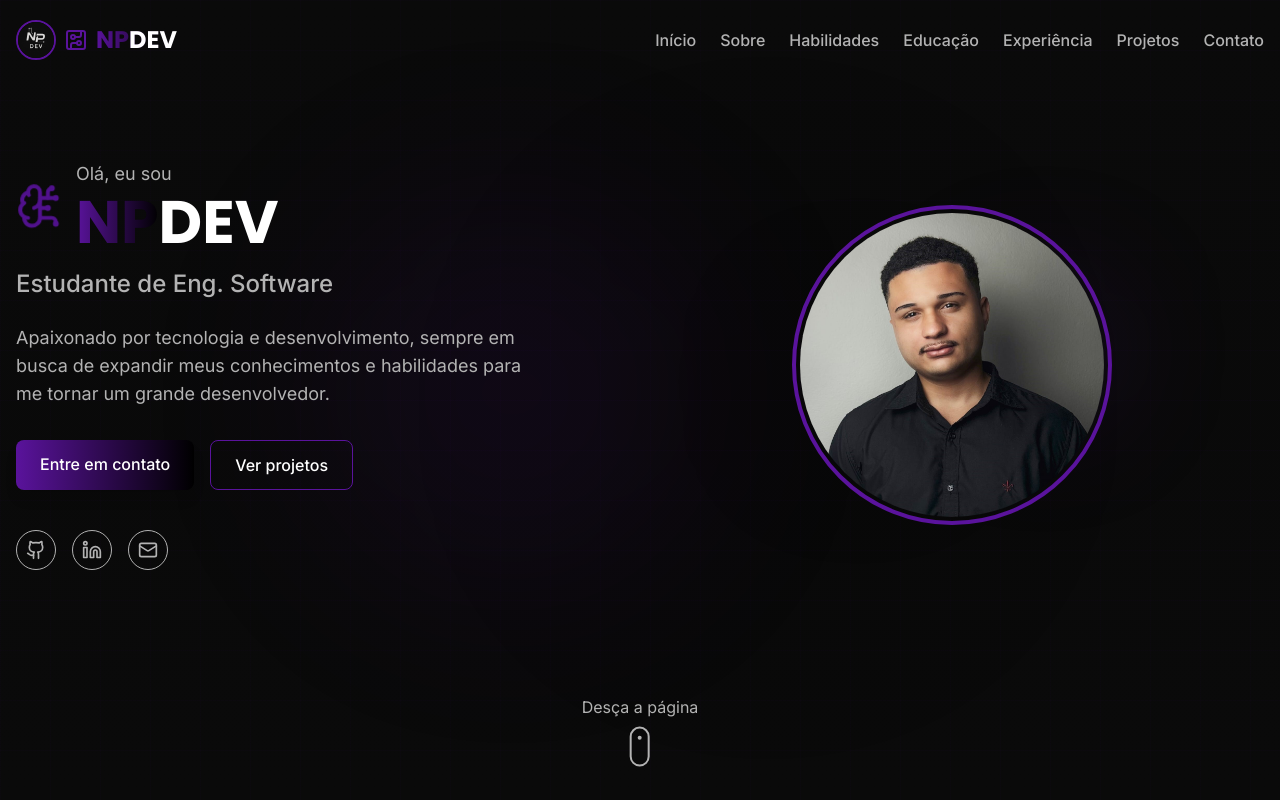
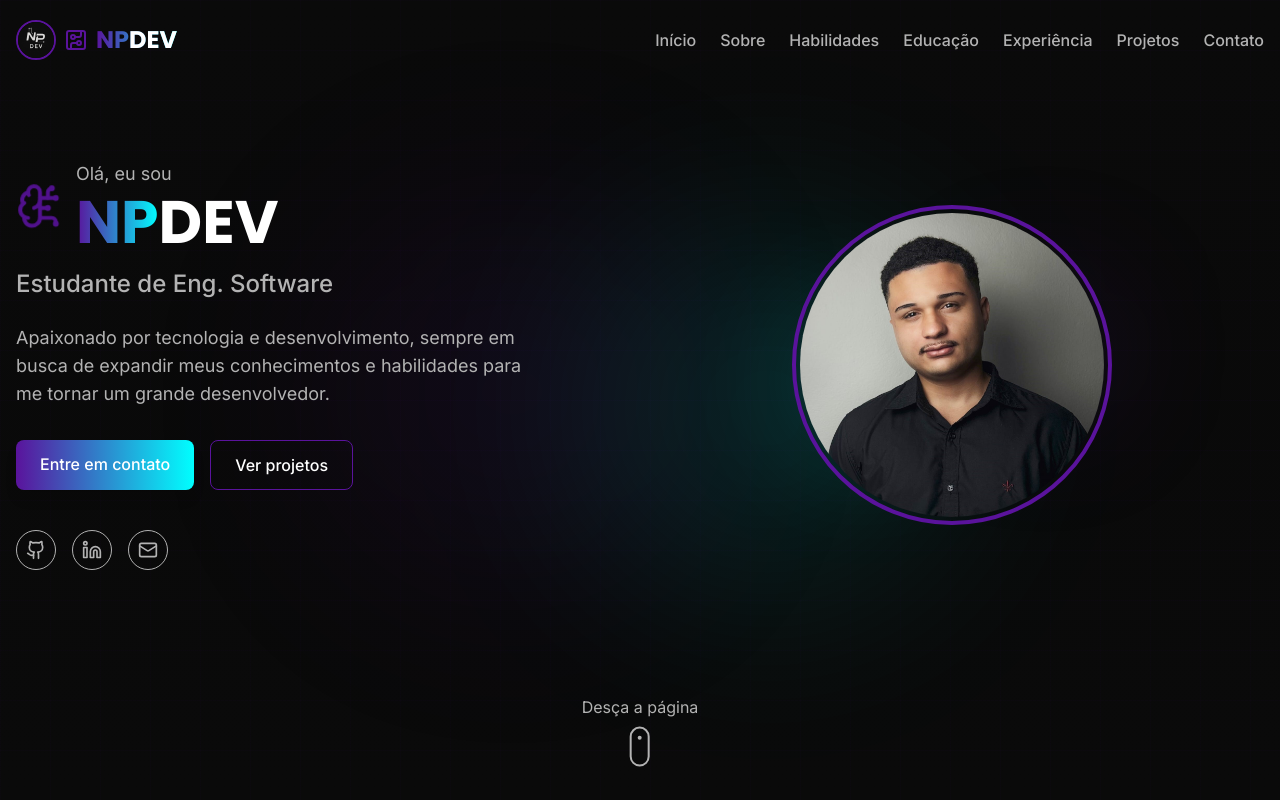
Before and after one commit to Nathan-Paranhos/portfolio, a React (Vite) app: page / in a window 1280 px wide. Shown: the top 800 px of the page. Built offline with nearby package versions, Linux system fonts and the light colour scheme.

Commit message:
Update tailwind.config.js

```diff
--- a/tailwind.config.js
+++ b/tailwind.config.js
@@ -7,7 +7,7 @@ export default {
         background: '#0a0a0a',
         'background-light': '#141414',
         primary: '#5a139c',
-        secondary: '#000000',
+        secondary: '#00FFFF',
         accent: '#501f7d',
         success: '#23ba60',
         warning: '#ffc107',
```
